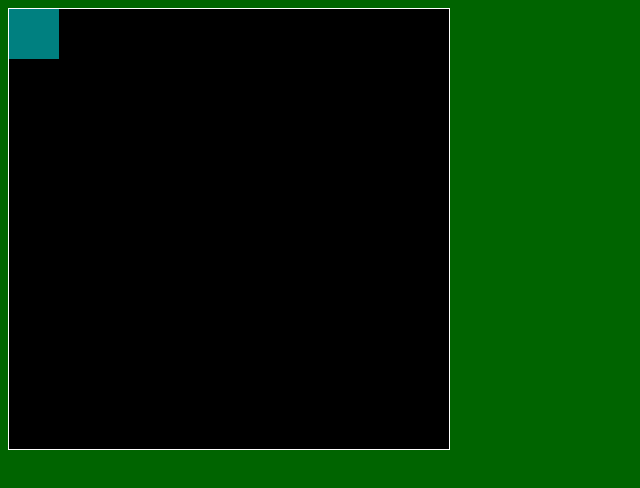
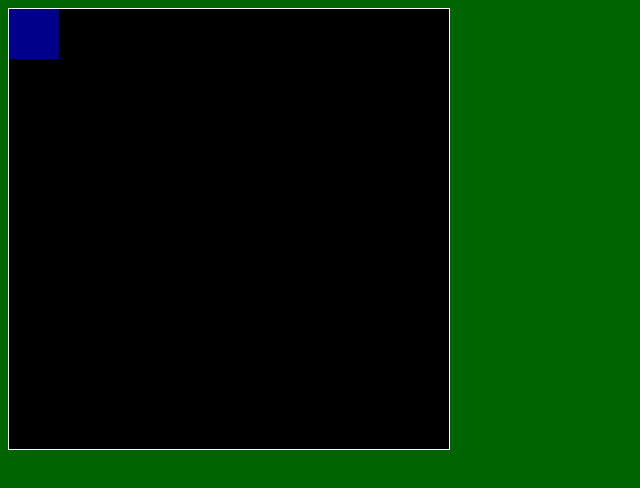
Before and after one commit to Novakill/Novakill.github.io, a plain HTML site: page asd-projects/walker/index.html in a window 1280 px wide. Shown: the whole page, without its empty margins (0-640 px from the left). Drawn offline with Linux system fonts and the light colour scheme.

```diff
--- a/asd-projects/walker/index.css
+++ b/asd-projects/walker/index.css
@@ -11,11 +11,12 @@ body {
   position: relative;
 }
 
-#gameItem {
-  background-color: teal;
+#walker {
+  background-color: darkblue;
   width: 50px;
   height: 50px;
   position: absolute;
+
 /*   left: 100px; */  /* Uncomment if you want to set a "starting" position */
 /*   top: 100px;  */  /* Uncomment if you want to set a "starting" position */
 }
--- a/asd-projects/walker/index.html
+++ b/asd-projects/walker/index.html
@@ -12,7 +12,7 @@
 
   <body>
     <div id='board'>
-      <div id='gameItem'></div>
+      <div id='walker'></div>
     </div>
   </body>
 </html>
```
